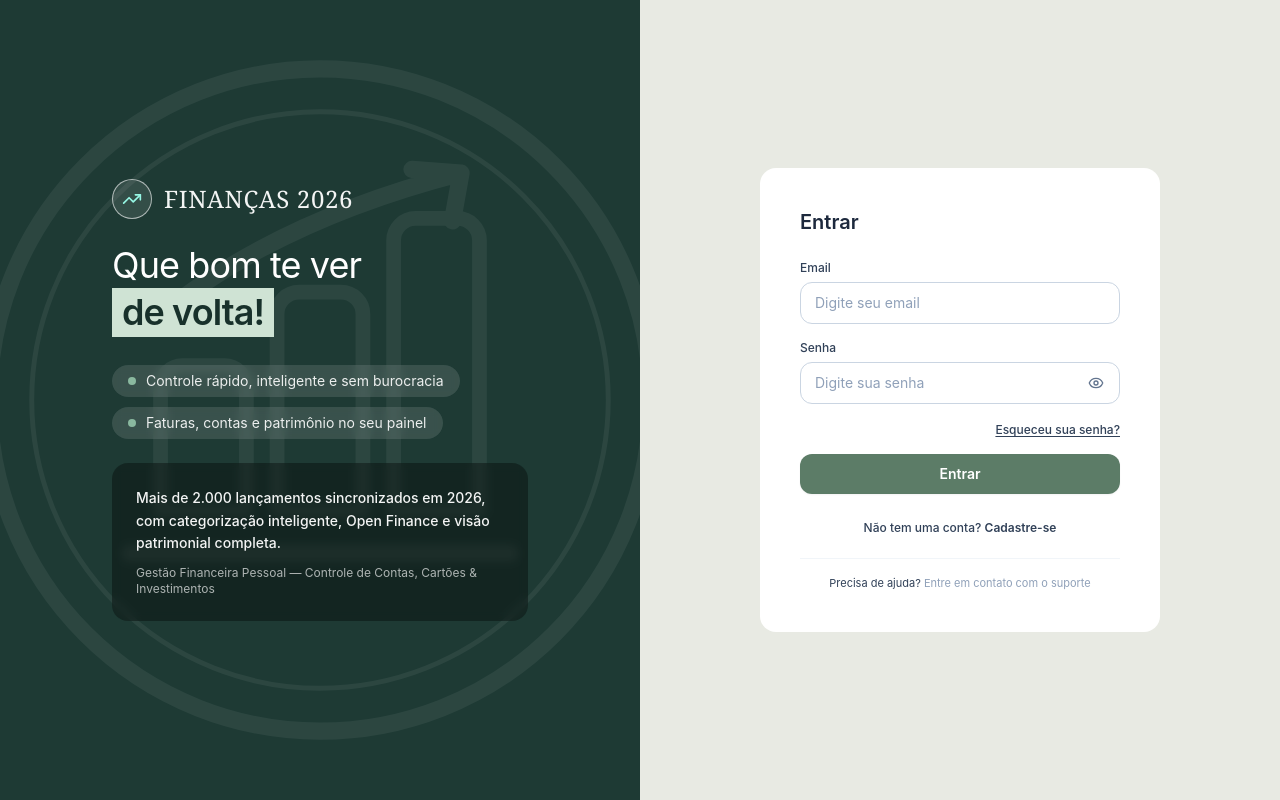
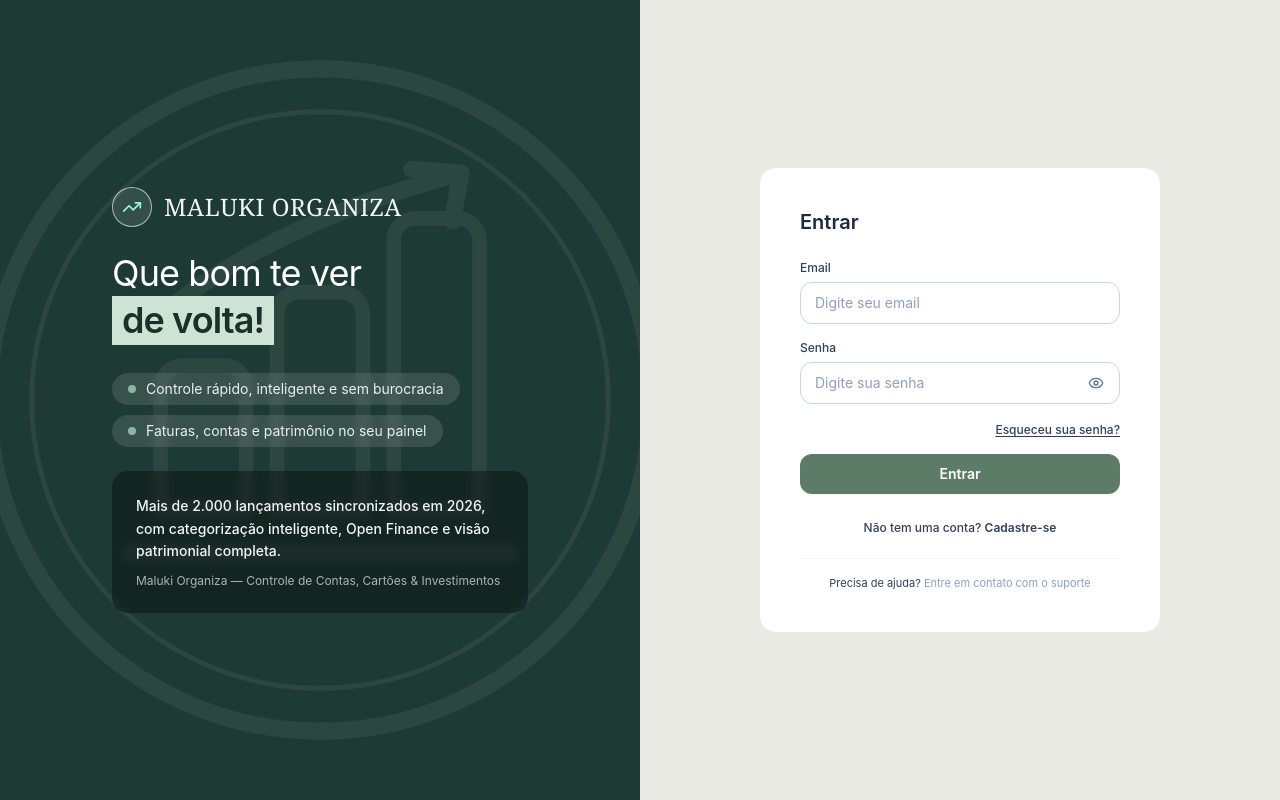
Before and after one commit to alesauer/financeiro2026, a React (Vite) app in the folder frontend/: page /login in a window 1280 px wide. Built offline with nearby package versions, Linux system fonts and the light colour scheme; no server answers.

Commit message:
feat(ui): rename brand from Finanças 2026 to Maluki Organiza

```diff
--- a/frontend/index.html
+++ b/frontend/index.html
@@ -4,7 +4,7 @@
     <meta charset="UTF-8" />
     <link rel="icon" type="image/svg+xml" href="/favicon.svg" />
     <meta name="viewport" content="width=device-width, initial-scale=1.0" />
-    <title>Finanças · Web App</title>
+    <title>Maluki Organiza</title>
   </head>
   <body>
     <div id="root"></div>
--- a/frontend/src/app/layouts/PrivateLayout.tsx
+++ b/frontend/src/app/layouts/PrivateLayout.tsx
@@ -60,7 +60,7 @@ export function PrivateLayout() {
               isSidebarCollapsed ? 'inline lg:hidden' : 'inline'
             }`}
           >
-            Finanças
+            Maluki Organiza
           </span>
           <button
             type="button"
@@ -209,7 +209,7 @@ export function PrivateLayout() {
               >
                 <Menu className="h-4 w-4" />
               </button>
-              <h1 className="text-lg font-semibold text-[var(--color-text)]">Finanças</h1>
+              <h1 className="text-lg font-semibold text-[var(--color-text)]">Maluki Organiza</h1>
             </div>
 
             <div className="flex items-center gap-2 lg:hidden">
--- a/frontend/src/features/auth/pages/LoginPage.tsx
+++ b/frontend/src/features/auth/pages/LoginPage.tsx
@@ -101,7 +101,7 @@ export function LoginPage() {
               <TrendingUp className="h-5 w-5 text-teal-200" />
             </div>
             <span className="text-xl sm:text-2xl font-serif tracking-wide text-white/95 uppercase">
-              Finanças 2026
+              Maluki Organiza
             </span>
           </div>
 
@@ -131,7 +131,7 @@ export function LoginPage() {
               Mais de 2.000 lançamentos sincronizados em 2026, com categorização inteligente, Open Finance e visão patrimonial completa.
             </p>
             <p className="mt-2.5 text-[11px] sm:text-xs text-white/65">
-              Gestão Financeira Pessoal — Controle de Contas, Cartões & Investimentos
+              Maluki Organiza — Controle de Contas, Cartões & Investimentos
             </p>
           </div>
         </div>
```
Also changed, not shown: 18 other files (tests, documents, lock files or other folders).
